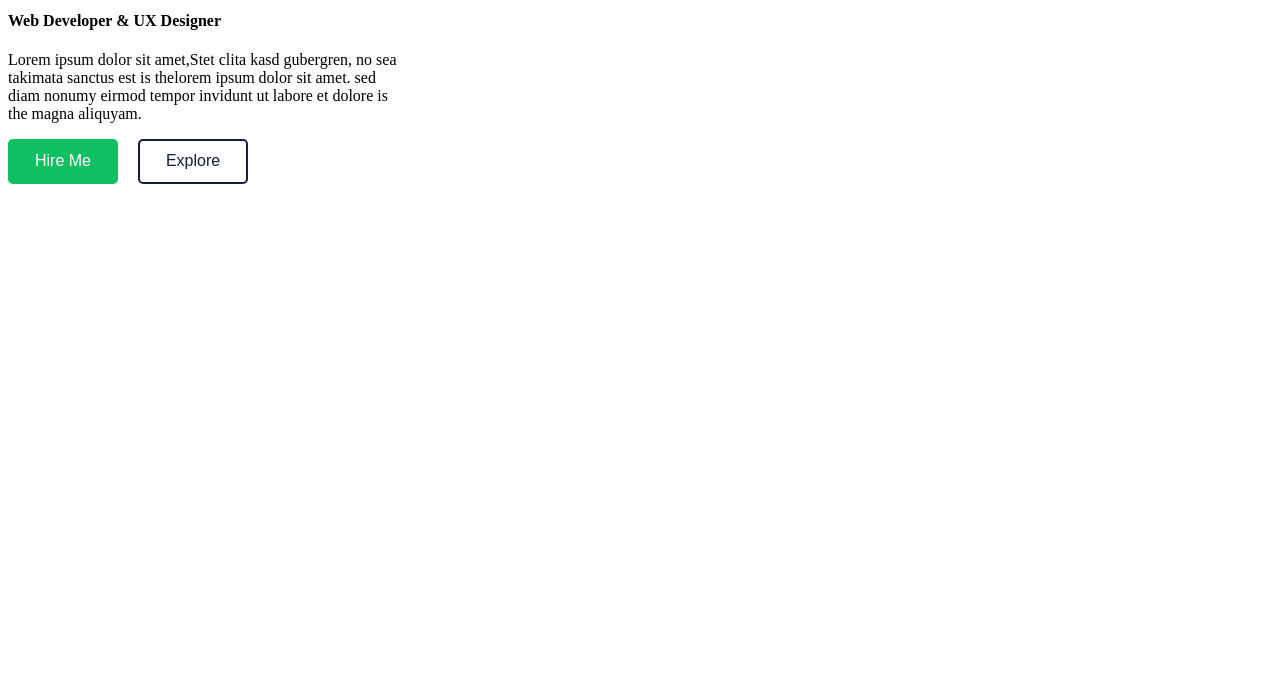
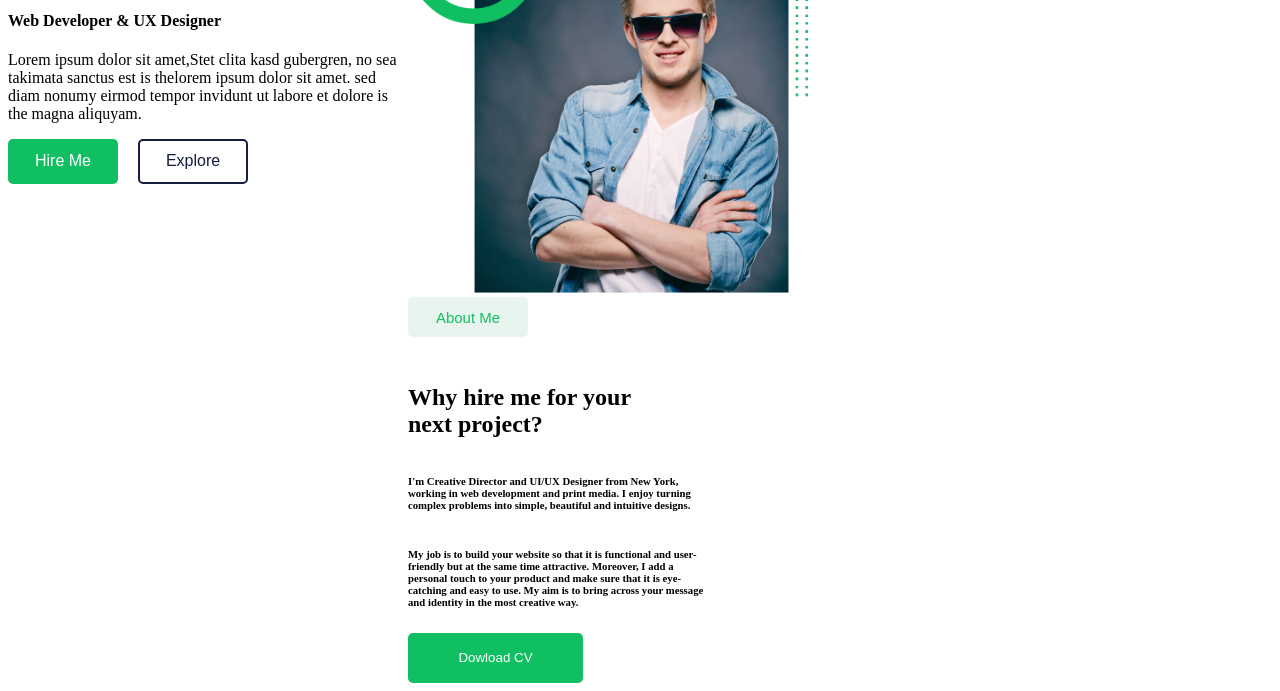
Before and after one commit to mangorahayk/mangoravyorstka, a plain HTML site: page index.html in a window 1280 px wide. Shown: the part 169-860 px from the top of the page. Before the commit the page ends 800 px from the top, so only its background shows below. Drawn offline with Linux system fonts and the light colour scheme.

```diff
--- a/index.html
+++ b/index.html
@@ -43,6 +43,20 @@
         </div>
       </div>
       <div class="nkar"></div>
+      <div class="black">
+      <section class="sev">
+        <img class="aknoc" src="images/Group 256.png">
+      </section>
+      <button class="about">About Me</button>
+      <p class="inch">
+         <h2><br>Why hire me for your</br>
+          next project?</h2>
+          <p class="poqr"><h6><br>I'm Creative Director and UI/UX Designer from New York,</br> working in web development and print media. I enjoy turning</br> complex problems into simple, beautiful and intuitive designs.</br>
+            </h6></p>
+            <p class="erkar"><h6><br>My job is to build your website so that it is functional and user-</br>friendly but at the same time attractive. Moreover, I add a</br> personal touch to your product and make sure that it is eye-</br>catching and easy to use. My aim is to bring across your message</br> and identity in the most creative way.</br></h6></p>
+    </p>
+     <button class="download "> Dowload CV</button>
+      </div>
     </div>
   </body>
 </html>
--- a/styles/style.css
+++ b/styles/style.css
@@ -63,7 +63,26 @@
     width:110px;
     height:45px;
     text-align: center;
+  }
+  .aknoc{
+    width: 400px;
+    height:400px;
+  }
 
-
-
+  .about{
+    border:none;
+    color:#0fbf61;
+    background-color:#0c974d18;
+    width:120px;
+    height:40px;
+    border-radius:5px;
+    font-size:15px;
   }
+  .download{
+    border:none;
+    color:#ffffff;
+    background-color: #0FBF61;
+    width:175px;
+    height:50px;
+    border-radius:5px;
+  }
```
Also changed, not shown: images/Group 256.png (added), images/Group 256@2x.png (added).
